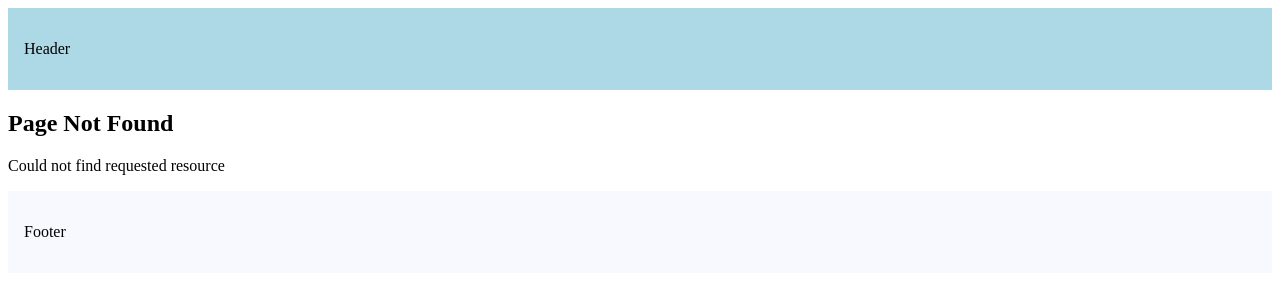
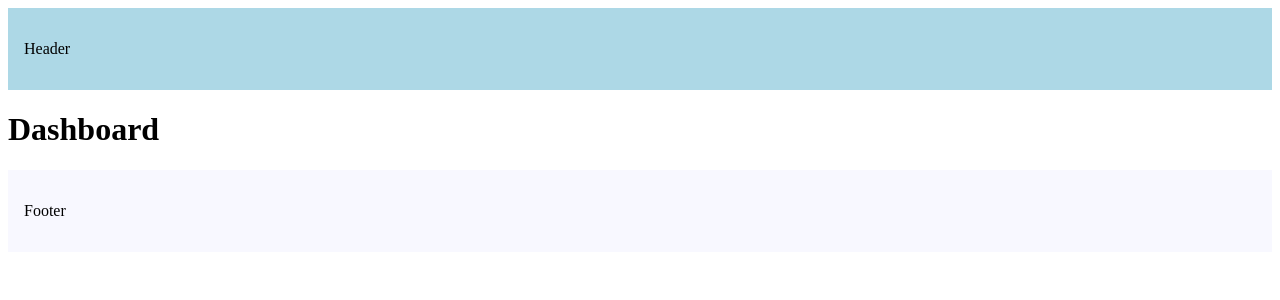
Before and after one commit to RohitSanjayjiwade/Next.js-14-Tutorial, a Next.js app: page /dashboard in a window 1280 px wide. Before the commit this address had no page. Shown: the top 300 px of the page. Built offline with nearby package versions, Linux system fonts and the light colour scheme.

Commit message:
File Colocation

```diff
--- /dev/null
+++ b/src/app/dashboard/line-chart.tsx
@@ -0,0 +1,4 @@
+export default function LineChart(){
+
+	return <h1>Line Chart</h1>;
+}
--- /dev/null
+++ b/src/app/dashboard/page.tsx
@@ -0,0 +1,12 @@
+function BarChart(){
+
+	return <h1>Bar Chart</h1>;
+}
+
+
+
+
+export default function Dashboard(){
+
+	return <h1 className="text-sky-600">Dashboard</h1>;
+}
```
